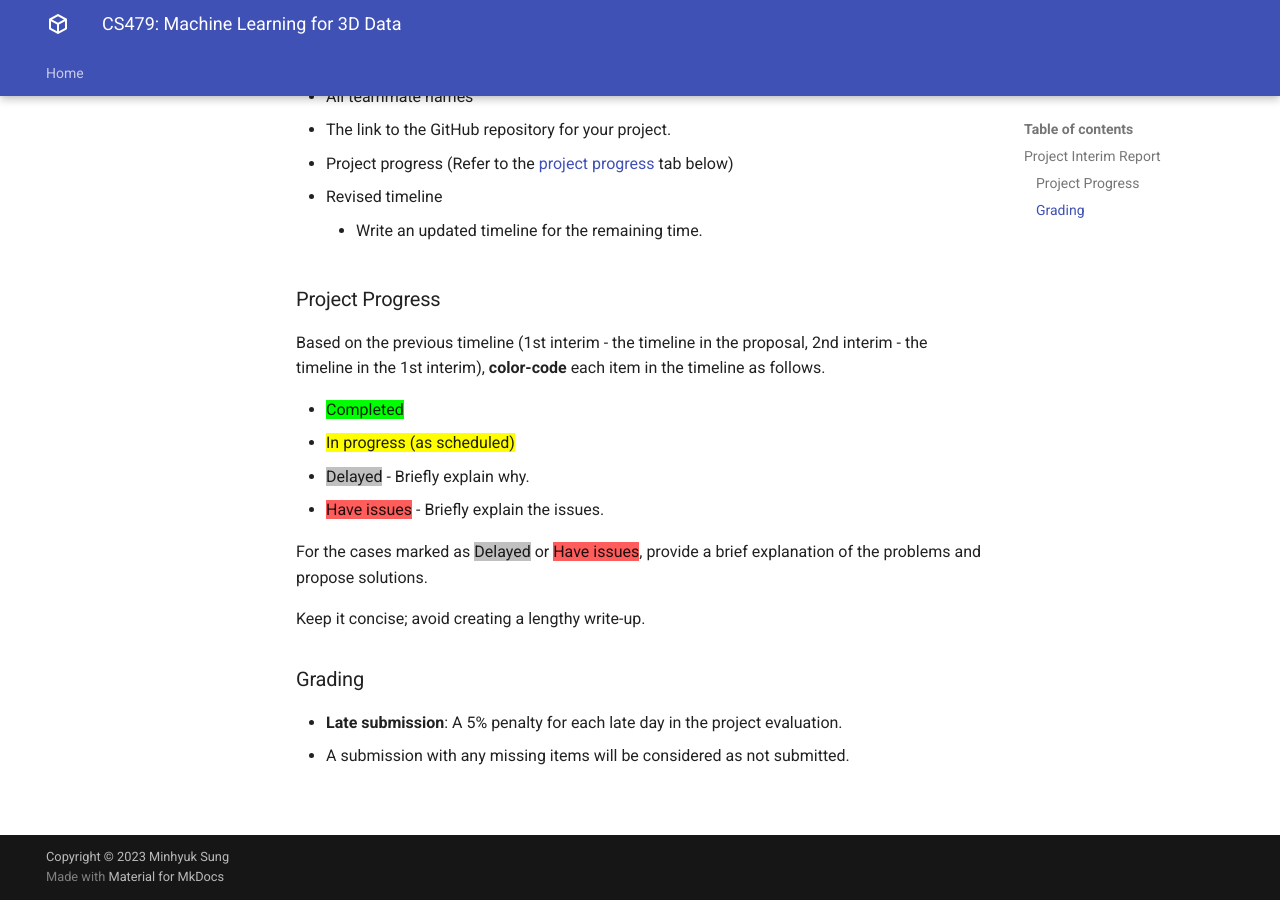
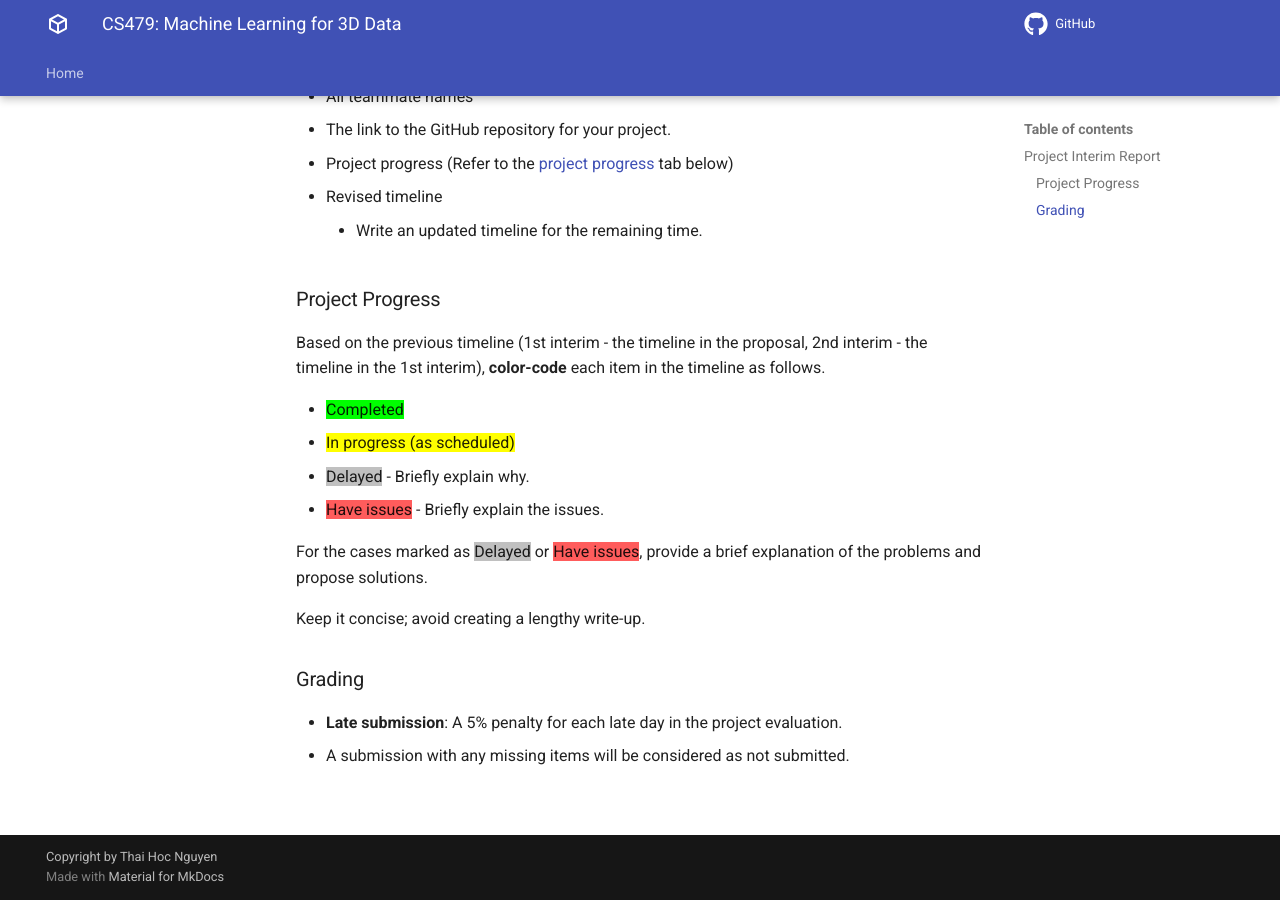
Before and after one commit to nthaihoc/iast-csml000, an MkDocs documentation site: the page built from docs/project-interim-report.md, in a window 1280 px wide and 900 px high, scrolled down 593 px. Built offline with MkDocs 1.6.1 and Material for MkDocs 9.7.7, drawn with Linux system fonts in a browser that asks for light colours; comment, search, counter and statistics services are not loaded.

Commit message:
update course

```diff
--- a/mkdocs.yml
+++ b/mkdocs.yml
@@ -1,12 +1,18 @@
 site_name: CSML000 Machine Learning Course (IAST-2024)
 
 theme:
+  font:
+    code: Roboto Mono
   name: material
   icon:
     logo: material/cube-outline
+    repo: fontawesome/brands/github
   features:
     - navigation.tabs
     - navigation.tabs.sticky
+
+
+repo_url: https://github.com/squidfunk/mkdocs-material
 
 extra_css:
   - stylesheets/extra.css
@@ -26,7 +32,7 @@ markdown_extensions:
 plugins:
   - macros
 
-copyright: Copyright &copy; 2023 Minhyuk Sung
+copyright: Copyright by Thai Hoc Nguyen
 
 nav:
   - Home: index.md
```
